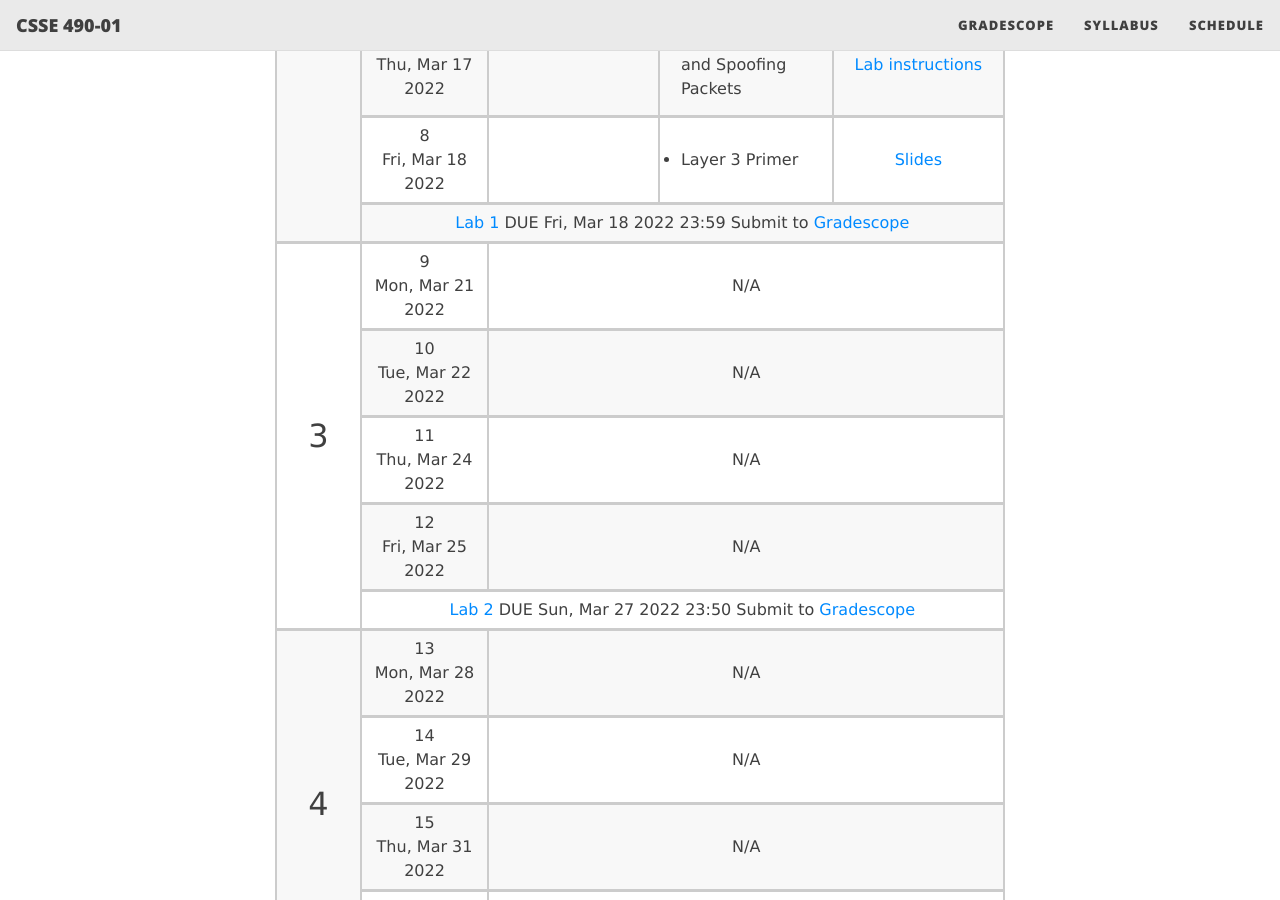
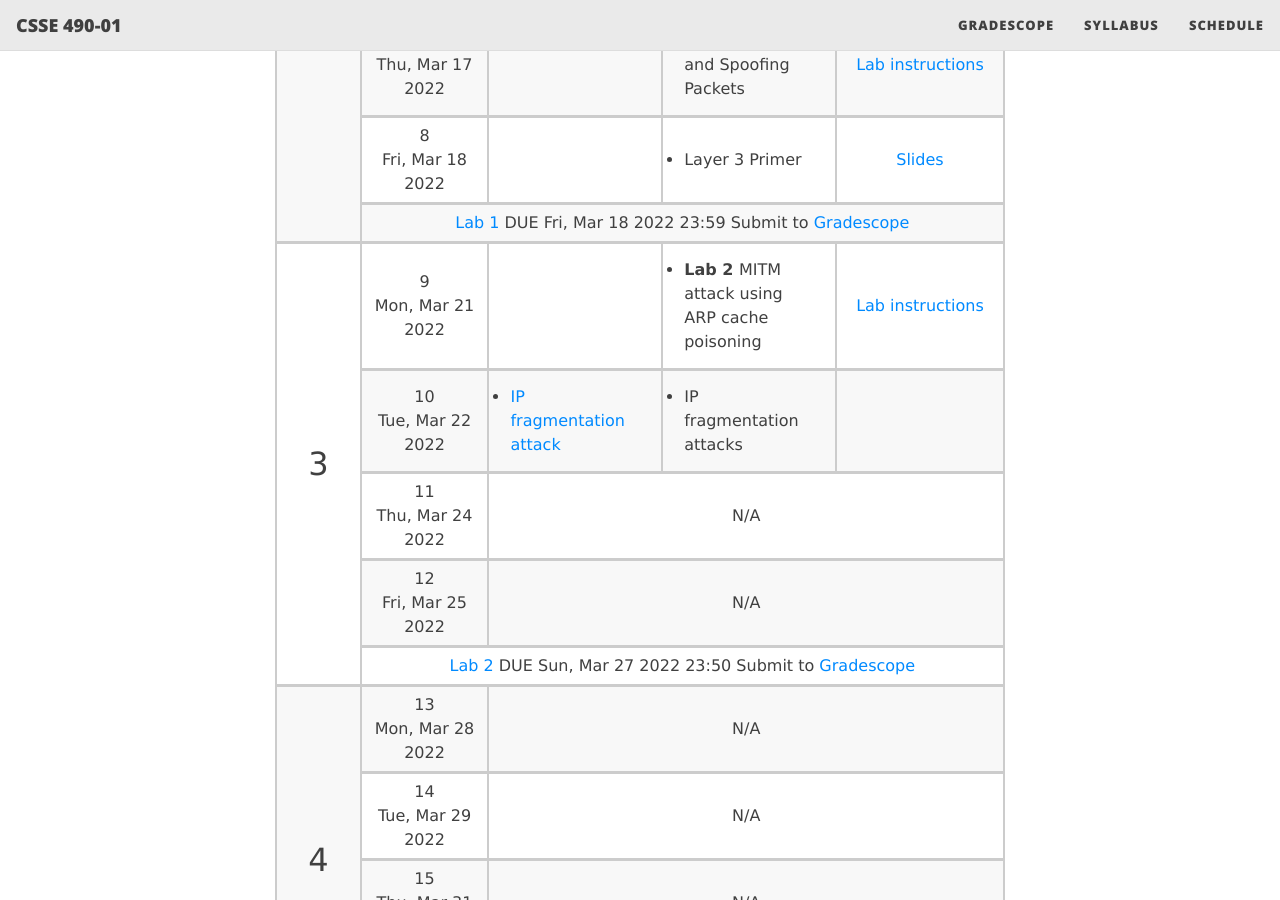
Before and after one commit to rhit-csse490-netsec/netsec-public, a Jekyll site: the page built from schedule.md, in a window 1280 px wide and 900 px high, scrolled down 1085 px. Built offline with Jekyll 4.4.1, drawn with Linux system fonts in a browser that asks for light colours; nearby versions of some CDN libraries.

Commit message:
update schedue for tuesday

```diff
--- a/schedule.md
+++ b/schedule.md
@@ -145,12 +145,31 @@
 <td rowspan="5" markdown="span" style="font-size:xx-large;"><a name="w3">3</a></td>
 <td markdown="span">
 9 <br/> Mon, Mar 21 2022</td>
-<td markdown="span" colspan="3">N/A</td>
+<td markdown="span">
+</td>
+<td markdown="span" style="text-align:left">
+{::nomarkdown}<ul style="margin:0;padding:.5rem">
+<li> <b> Lab 2 </b> MITM attack using ARP cache poisoning </li>
+</ul>{:/}
+</td>
+<td markdown="span">
+<a href="{{ site.baseurl }}/labs/lab2">Lab instructions</a></td>
 </tr>
 <tr>
 <td markdown="span">
 10 <br/> Tue, Mar 22 2022</td>
-<td markdown="span" colspan="3">N/A</td>
+<td markdown="span" style="text-align:left">
+{::nomarkdown}<ul style="margin:0;padding:.5rem">
+<li> <a href="https://www.imperva.com/learn/ddos/ip-fragmentation-attack-teardrop/"> IP fragmentation attack </a> </li>
+</ul>{:/}
+</td>
+<td markdown="span" style="text-align:left">
+{::nomarkdown}<ul style="margin:0;padding:.5rem">
+<li> IP fragmentation attacks </li>
+</ul>{:/}
+</td>
+<td markdown="span">
+</td>
 </tr>
 <tr>
 <td markdown="span">
```
Also changed, not shown: _data/schedule.yml (+17 -0 lines).
